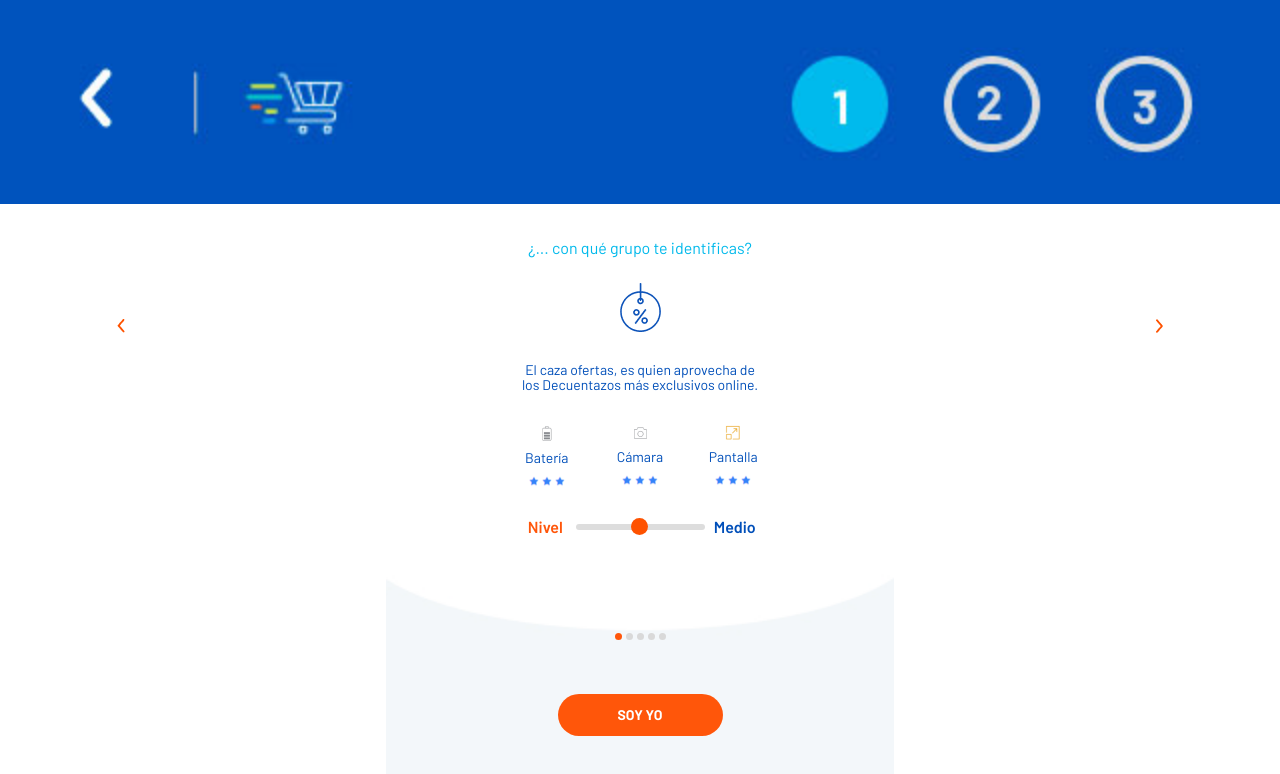
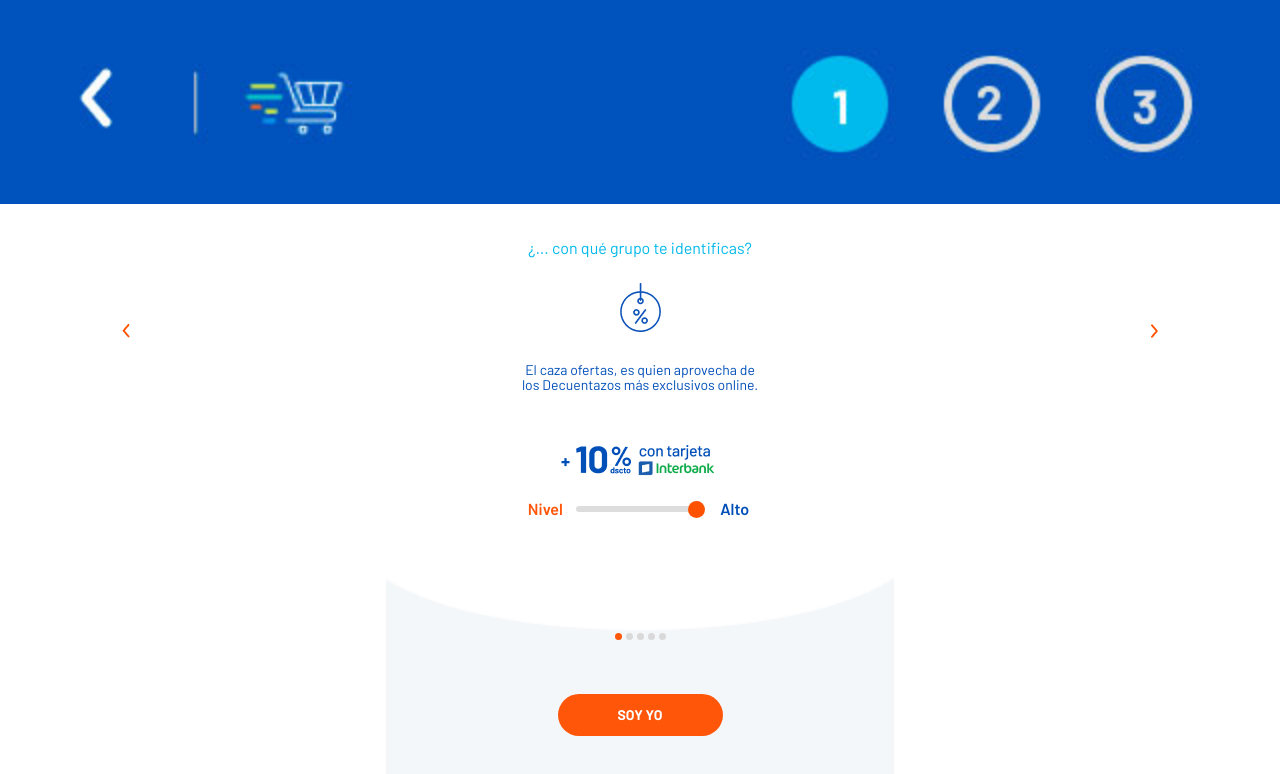
Before and after one commit to Mariayolanda/powerlike, a plain HTML site: page profile.html in a window 1280 px wide. Drawn offline with nearby package versions, Linux system fonts and the light colour scheme.

Commit message:
Se agregó funcionalidad de ofertas

```diff
--- a/javascript/script.js
+++ b/javascript/script.js
@@ -45,7 +45,7 @@ let profile = {
 
 
 		slider1.oninput = function() {
-			profile.validateStars($(this))
+			profile.validateOfert($(this))
 		}
 
 		slider2.oninput = function() {
@@ -91,6 +91,21 @@ let profile = {
 			$padre.find('.stats .stars').find('img:nth-child(5)').show()
 			object.next().html('Alto')
 			//console.log('alto')
+		}
+	},
+	validateOfert : function(object) {
+		let $padre = object.parent().parent()
+
+		if(0 < object.val() && object.val() < 50) {
+			$padre.find('.ofert').find('img:nth-child(1)').hide()
+			$padre.find('.ofert').find('img:nth-child(2)').show()
+			object.next().html('Bajo')
+			//console.log('bajo')
+		} else if (51 < object.val() && object.val() < 100) {
+			$padre.find('.ofert').find('img:nth-child(1)').show()
+			$padre.find('.ofert').find('img:nth-child(2)').hide()
+			object.next().html('Alto')
+			//console.log('Alto')
 		}
 	}
 }
--- a/profile.html
+++ b/profile.html
@@ -23,47 +23,14 @@
         <div class="pl-profile__slider__name">
           <img src="./img/icon-caza-ofertas.png" alt="Power Like - Entel">
           <span>El caza ofertas, es quien aprovecha de los Decuentazos más exclusivos online.</span>
-          <div class="stats">
-            <div>
-               <img src="./img/batery.png" alt="">
-               <span>Batería</span>
-               <div class="stars">
-                  <img src="./img/star.png" alt="">
-                  <img src="./img/star.png" alt="">
-                  <img src="./img/star.png" alt="">
-                  <img style="display: none" src="./img/star.png" alt="">
-                  <img style="display: none" src="./img/star.png" alt="">
-               </div>
-            </div>
-
-            <div>
-              <img src="./img/camera.png" alt="">
-              <span>Cámara</span>
-              <div class="stars">
-                <img src="./img/star.png" alt="">
-                <img src="./img/star.png" alt="">
-                <img src="./img/star.png" alt="">
-                <img style="display: none" src="./img/star.png" alt="">
-                <img style="display: none" src="./img/star.png" alt="">
-              </div>
-            </div>
-
-            <div>
-              <img src="./img/screen.png" alt="">
-              <span>Pantalla</span>
-              <div class="stars">
-                <img src="./img/star.png" alt="">
-                <img src="./img/star.png" alt="">
-                <img src="./img/star.png" alt="">
-                <img style="display: none" src="./img/star.png" alt="">
-                <img style="display: none" src="./img/star.png" alt="">
-              </div>
-            </div>
+          <div class="ofert">
+            <img width="230" src="./img/ofert-interbank.png" alt="">
+            <img style="display: none; margin-bottom: 7px;" width="230" src="./img/ofert-pago-efectivo.png" alt="">
           </div>
           <div class="nivel">
             <span>Nivel</span>
-            <input id="levelCazaofertas" type="range" min="1" max="100" value="50">
-            <span>Medio</span>
+            <input id="levelCazaofertas" type="range" min="1" max="100" value="100">
+            <span>Alto</span>
           </div>
         </div>
       </div>
--- a/sass/_profile.scss
+++ b/sass/_profile.scss
@@ -83,12 +83,12 @@
 
         .prev-arrow {
             left: 8%;
-            padding: 15px;
+            padding: 20px;
         }
 
         .next-arrow {
             right: 8%;
-            padding: 15px;
+            padding: 20px;
         }
 
         .slick-dots {
```
Also changed, not shown: img/ofert-interbank.png (added), img/ofert-pago-efectivo.png (added), style.css.
